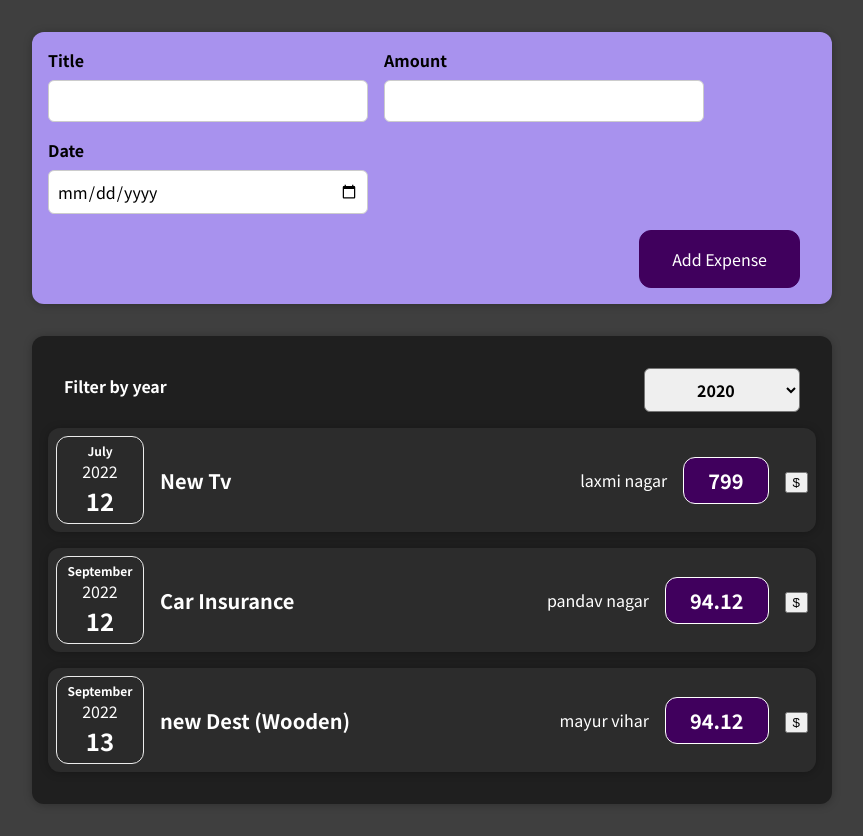
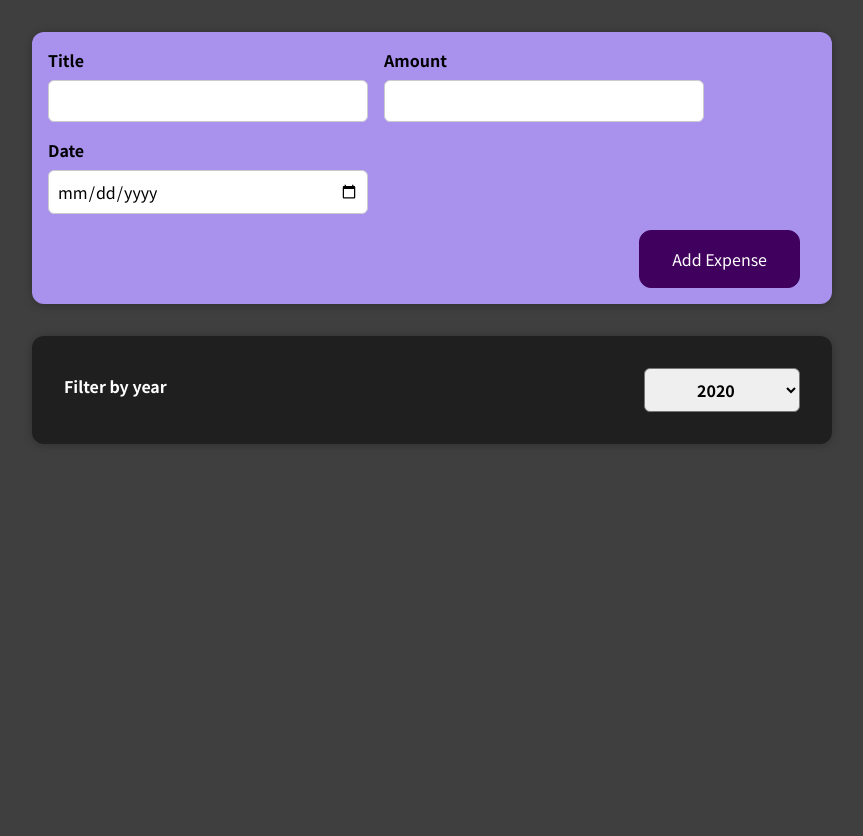
Before and after one commit to aakash-dhamaniya/react-advance, a React (Create React App) app in the folder expenses/: page / in a window 1280 px wide. Shown: the whole page, without its empty margins (208-1071 px from the left). After the commit the page ends 800 px from the top, so only its background shows below. Built offline with nearby package versions, Linux system fonts and the light colour scheme.

Commit message:
date filter added

```diff
--- a/expenses/src/components/Expenses/Expenses.js
+++ b/expenses/src/components/Expenses/Expenses.js
@@ -7,14 +7,18 @@ const Expenses = (props) => {
   const [filterYear, setFilterYear] = useState("2020");
   const filterChangeHandle = (selectedYear) => {
     setFilterYear(selectedYear);
+    console.log(selectedYear);
   };
+  const filteredExpenses = props.items.filter((expense) => {
+    return expense.date.getFullYear().toString() === filterYear;
+  });
   return (
     <Card className="expenses">
       <ExpensesFilter
         selected={filterYear}
         onChangeHandler={filterChangeHandle}
       />
-      {props.items.map((item) => {
+      {filteredExpenses.map((item) => {
         return (
           <ExpenseItem
             title={item.title}
```
